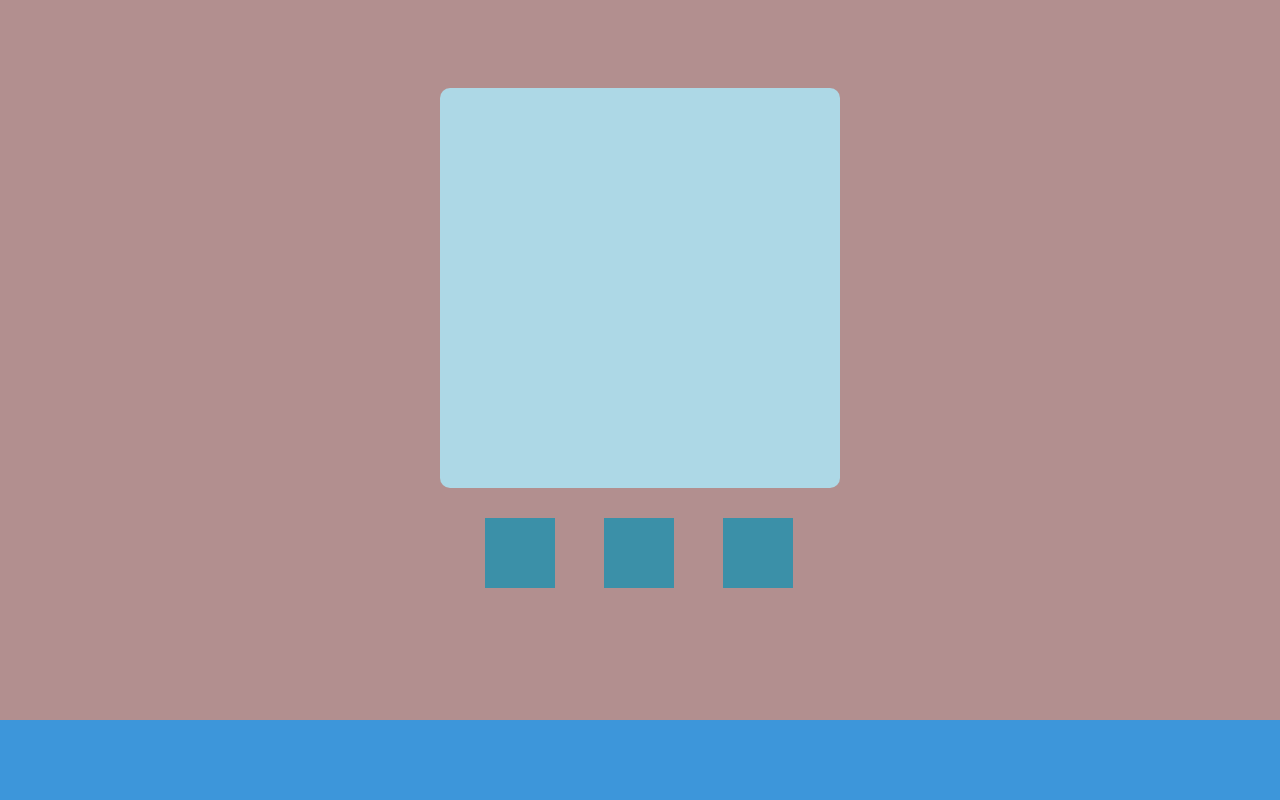
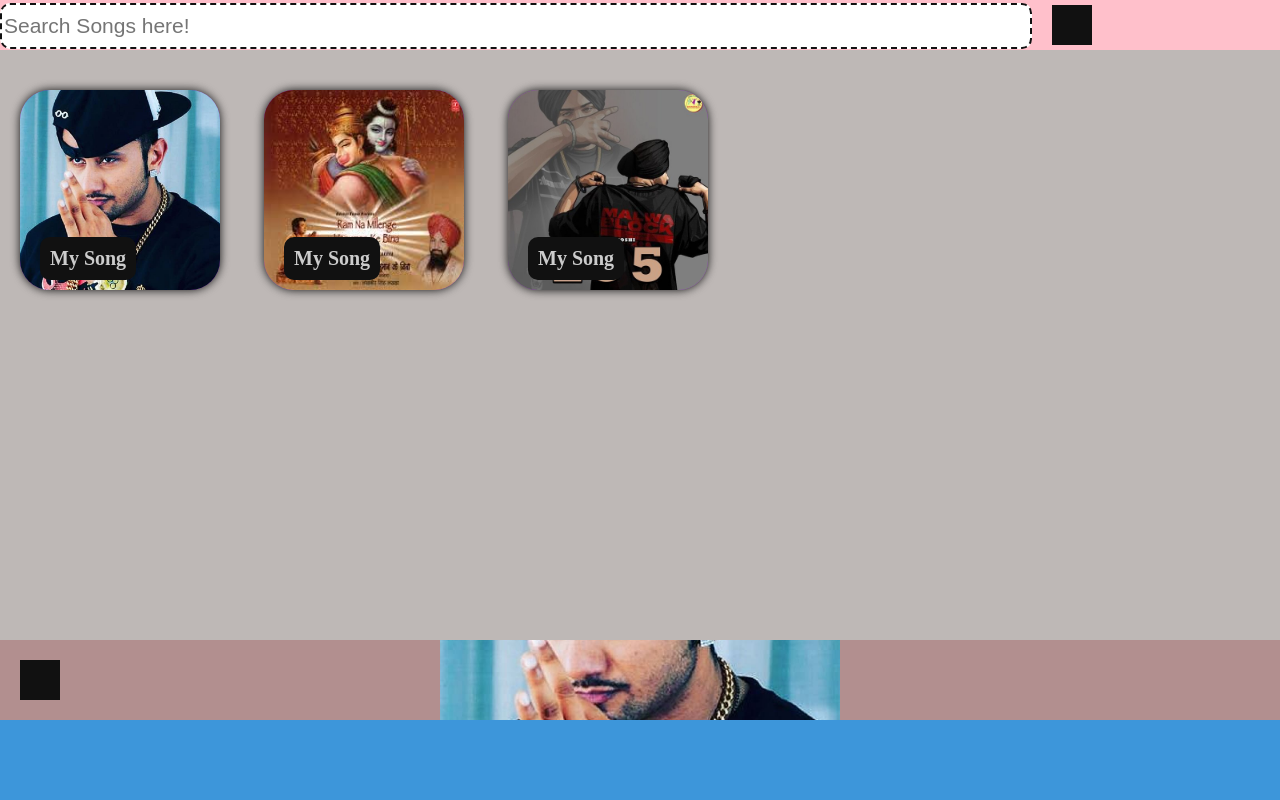
Before and after one commit to Ayush-pbh/CollaborativeMusicPlayer, a plain HTML site: page index.html in a window 1280 px wide. Drawn offline with Linux system fonts and the light colour scheme.

Commit message:
Implemented Homepage and Search Bar nd Search Feature

```diff
--- a/assets/script.js
+++ b/assets/script.js
@@ -3,8 +3,9 @@ var albumart = document.getElementById('albumart');
 
 var currentPlayingSong = 0;
 
-var songList = ["song1.mp3", "song2.mp3", "song3.mp3"]
+var songList = ["song1", "song2", "song3"]
 var picList = ["pic1.jpg", "pic2.jpg", "pic3.jpg"]
+
 
 
 
@@ -36,9 +37,13 @@ function playSong(){
     // Console log Current Playing Song.
     console.log("Current Song => "+currentPlayingSong);
     // Change player source to current playing song
-    player.src = "./assets/" + songList[currentPlayingSong];
+    player.src = "./assets/" + songList[currentPlayingSong] +".mp3";
     // Play the player
     player.play();
+
+    // Updating the current Song Playing Status
+    var playerStaus = document.getElementById('playerStatus');
+    playerStaus.innerText = "Current Playing : "+songList[currentPlayingSong];
 
     //Change the albumart of the current song
     albumart.style.backgroundImage = "url('./assets/" +picList[currentPlayingSong]+ "')";
@@ -57,3 +62,50 @@ function togglePlayPause(){
         isPlaying = true;
     }
 }
+
+var isMinimized = true;
+function toggleMinimizePlayer(){
+
+    var myPlayer = document.getElementsByClassName('player')[0];
+
+    if(isMinimized){
+        myPlayer.classList.remove('minimize');
+        isMinimized = false;
+    }
+    else{
+        myPlayer.classList.add('minimize');
+        isMinimized = true;
+    }
+}
+
+function playSongFromUI(index){
+    console.log("Playing Song number : "+index);
+    currentPlayingSong = index;
+    playSong();
+}
+
+function searchSong(){
+    // get User Query
+    var inputField = document.getElementById('searchquery');
+    var query = inputField.value;
+    var mySongList = document.getElementsByClassName('songList')[0];
+    // search for song in song list
+    // Performing Linear Search here!
+    var resultsArray = Array();
+
+    mySongList.innerHTML = "";
+
+    for (var i = 0; i < songList.length; i++) {
+
+        if (songList[i].includes(query)) {
+            // resultsArray.push(songList[i]);
+
+    var _s = '<div class="song" onclick="playSongFromUI('+i+')" ><div class="songAlbumArt" style="background-image: url(\'./assets/pic'+(i+1)+'.jpg\') "></div><h1 class="songName">My Song</h1></div>';
+
+            mySongList.innerHTML += _s;
+        }
+    }
+    // now create new song List for UI
+    // change Ui
+    // Done!
+}
--- a/assets/style.css
+++ b/assets/style.css
@@ -4,10 +4,10 @@ body{
 }
 
 .navigationpane{
+    position: fixed;
     height: 10%;
     width: 100%;
     background-color: rgb(61, 150, 218);
-    position: absolute;
     bottom: 0px;
     left:0px;
 
@@ -17,7 +17,7 @@ body{
     height: 90%;
     width: 100%;
     background-color: rgba(153, 144, 141, 0.641);
-    position: absolute;
+    position: fixed;
     top:0;
     left:0;
 }
@@ -29,6 +29,15 @@ body{
     position: absolute;
     top:0;
     left:0;
+    position: fixed;
+
+    transition: all .5s ease;
+}
+.player.minimize{
+    height: 10%;
+    overflow: hidden;
+    bottom: 0;
+    top:80%;
 }
 .albumart{
     height: 400px;
@@ -38,7 +47,7 @@ body{
     top: calc(40% - 200px);
     left: calc(50% - 200px);
 
-    background-image: url('./honey-singh-1280.jpg');
+    background-image: url('./pic1.jpg');
     background-position: center;
     background-repeat: no-repeat;
     background-size: cover;
@@ -62,3 +71,83 @@ body{
 #myaudiopalyer{
     display: none;
 }
+
+#minimizeTrigger{
+    height: 40px;
+    width: 40px;
+    background: #111;
+    margin: 20px;
+}
+
+.searchBar{
+    height: 50px;
+    width: 100%;
+    background-color: pink;
+    position: fixed;
+    top:0;
+    left:0;
+    display: flex;
+}
+
+.searchBar input{
+    height: 40px;
+    width: 80%;
+    margin-top:2.5px;
+    border: 2px dashed #111;
+    border-radius: 10px;
+    font-size: 21px;
+}
+
+.searchBar .searchTrigger{
+    height: 40px;
+    width: 40px;
+    background-color: #111;
+    margin-top:5px;
+    margin-left:20px;
+}
+
+.songList{
+    margin-top: 70px;
+    overflow-y: scroll ;
+    height: calc(80% - 20px);
+}
+
+.song{
+    height: 200px;
+    width: 200px;
+    background-color: darkorchid;
+    margin:20px;
+    border-radius: 30px;
+    box-shadow: 0px 0px 10px 0px #111;
+    overflow: hidden;
+    transition: all .1s ease;
+    position: relative;
+    display: inline-block;
+}
+.song:hover{
+    box-shadow: 2px 2px 20px 0px #111;
+    transform: translate(-2px , -2px);
+}
+
+.song .songAlbumArt{
+    height: 100%;
+    width: 100%;
+    /* background: url() cover no-repeat fixed center; */
+    background-position: center;
+    background-repeat: no-repeat;
+    background-size: cover;
+    /* background-attachment: fixed; */
+}
+
+.song .songName{
+    position: absolute;
+    bottom:10px;
+    font-size: 20px;
+    color: #ccc;
+    left:20px;
+    padding:0;
+    margin:0;
+    background:#111;
+    padding: 10px;
+    border-radius: 10px;
+}
--- a/index.html
+++ b/index.html
@@ -7,12 +7,35 @@
     <body>
 
         <div class="homepage">
+            <div class="searchBar">
+                <input type="text" name="searchquery" id="searchquery" placeholder="Search Songs here!">
+                <div class="searchTrigger" onclick="searchSong()"></div>
+            </div>
+
+            <div class="songList">
+                <div class="song" onclick="playSongFromUI(0)">
+                    <div class="songAlbumArt" style="background-image: url('./assets/pic1.jpg') "></div>
+                    <h1 class="songName">My Song</h1>
+                </div>
+
+                <div class="song" onclick="playSongFromUI(1)">
+                    <div class="songAlbumArt" style="background-image: url('./assets/pic2.jpg') "></div>
+                    <h1 class="songName">My Song</h1>
+                </div>
+
+                <div class="song" onclick="playSongFromUI(2)">
+                    <div class="songAlbumArt" style="background-image: url('./assets/pic3.jpg') ">
+                    </div>
+                <h1 class="songName">My Song</h1>
+                </div>
+            </div>
         </div>
 
-        <div class="player">
+        <div class="player minimize" >
+            <div id="minimizeTrigger" onclick="toggleMinimizePlayer()"></div>
+            <h1 id="playerStatus">Current Playing : None</h1>
             <div class="albumart" id="albumart"></div>
             <div class="controls">
-
                 <div class="btn" id="prev-btn" onclick="prevSong()"></div>
                 <div class="btn" id="play-pause-btn" onclick="togglePlayPause()"></div>
                 <div class="btn" id="next-btn" onclick = "nextSong()"></div>
@@ -20,8 +43,8 @@
             </div>
         </div>
 
+        <div class="playlist"></div>
         <div class="search"></div>
-        <div class="playlist"></div>
 
         <div class="navigationpane">
 
```
